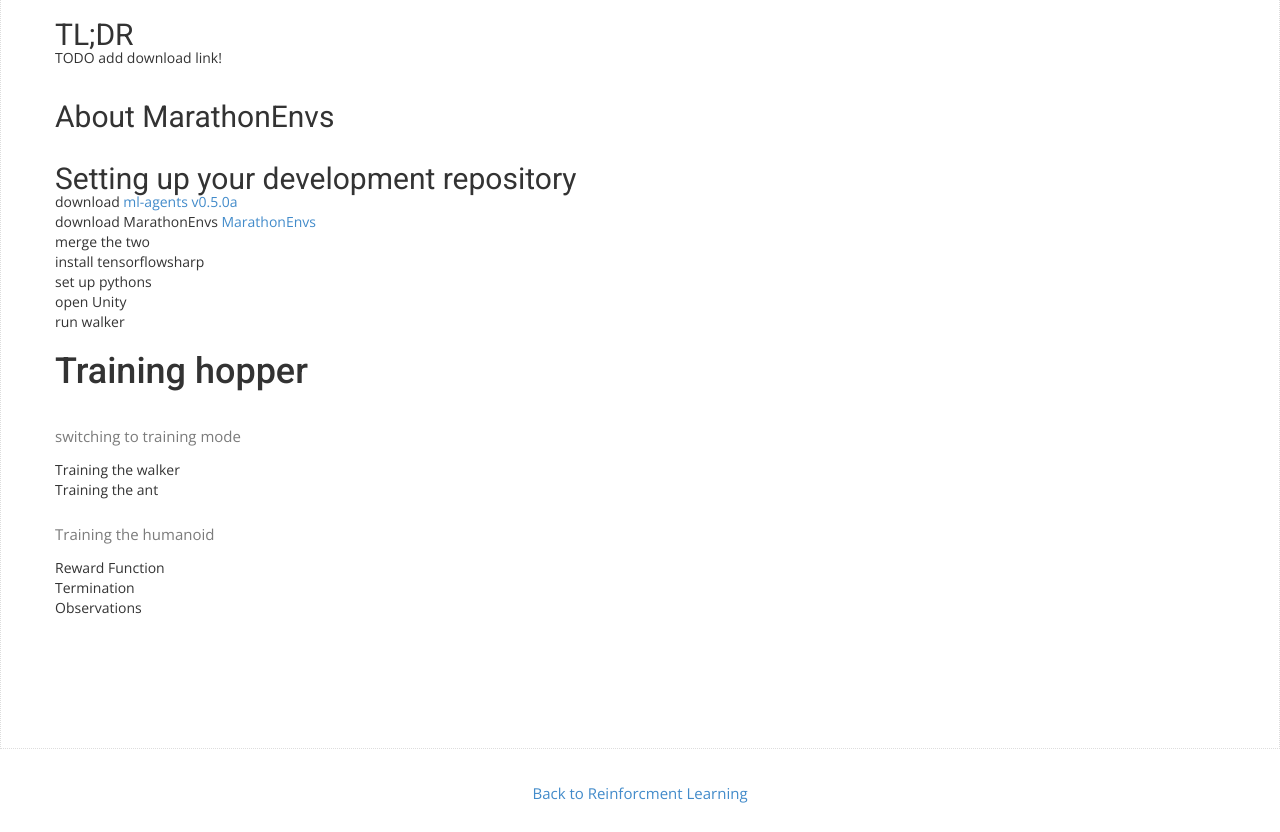
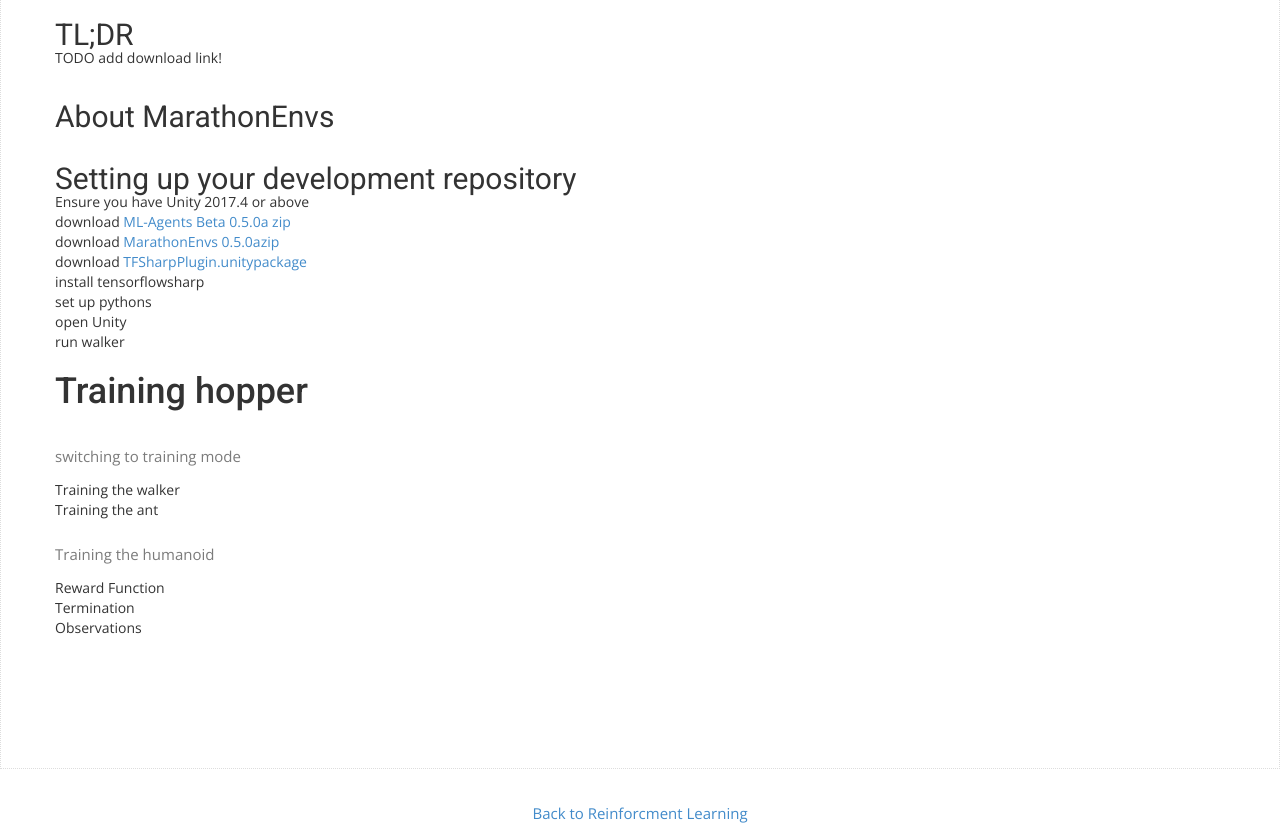
Before and after one commit to Sohojoe/sohojoe.github.io, a Jekyll site: the page built from _posts/2018-10-23-GettingStartedWithML-AgentsMarathonEnvs.md, in a window 1280 px wide and 900 px high, scrolled down 1203 px, cut to the strip 68-900 px from the top of the window. Built offline with Jekyll 4.4.1, drawn with Linux system fonts in a browser that asks for light colours; nearby versions of some CDN libraries; some web fonts are replaced.

Commit message:
updated links

```diff
--- a/_posts/2018-10-23-GettingStartedWithML-AgentsMarathonEnvs.md
+++ b/_posts/2018-10-23-GettingStartedWithML-AgentsMarathonEnvs.md
@@ -15,9 +15,11 @@
 ## About MarathonEnvs
 
 ## Setting up your development repository
-* download [ml-agents v0.5.0a](https://github.com/Unity-Technologies/ml-agents/archive/0.5.0a.zip)
-* download MarathonEnvs [MarathonEnvs](https://github.com/Unity-Technologies/marathon-envs/archive/master.zip)
-* merge the two
+* Ensure you have Unity 2017.4 or above
+* download [ML-Agents Beta 0.5.0a](https://github.com/Unity-Technologies/ml-agents/releases/tag/0.5.0a) [zip](https://github.com/Unity-Technologies/ml-agents/archive/0.5.0a.zip)
+* download [MarathonEnvs 0.5.0a](https://github.com/Unity-Technologies/marathon-envs/releases/tag/0.5.0a)[zip](https://github.com/Unity-Technologies/marathon-envs/archive/0.5.0a.zip)
+* download [TFSharpPlugin.unitypackage](https://s3.amazonaws.com/unity-ml-agents/0.5/TFSharpPlugin.unitypackage)
+*
 * install tensorflowsharp
 * set up pythons
 * open Unity
```
